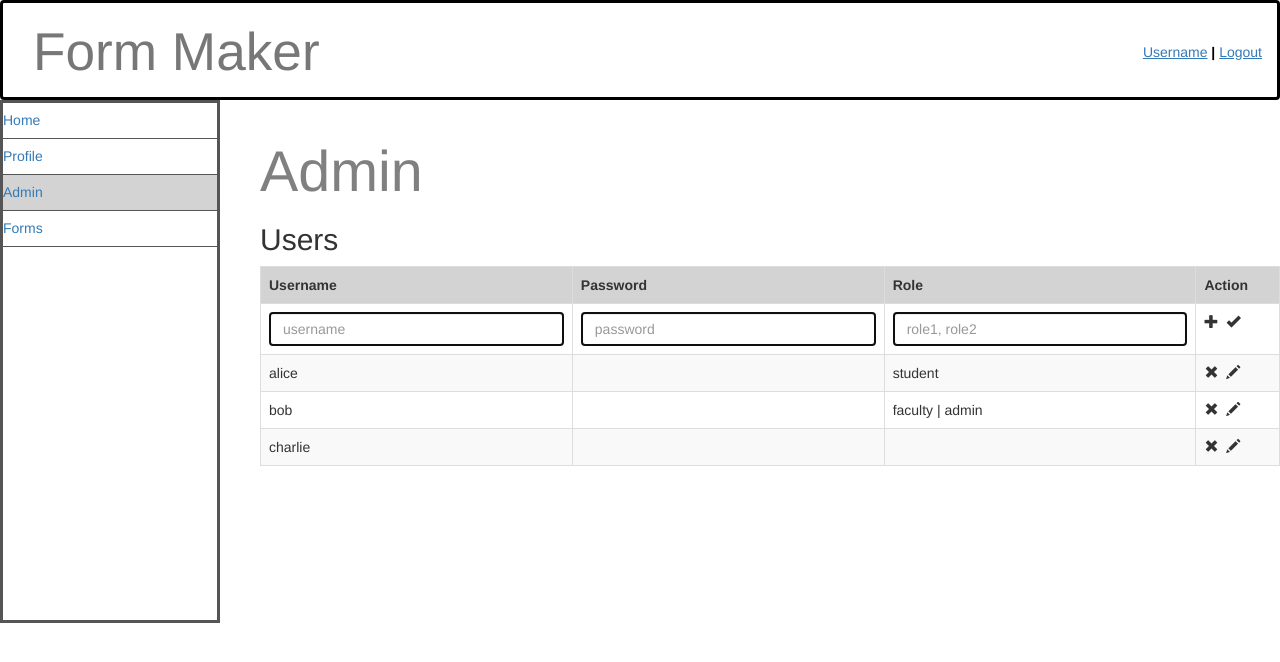
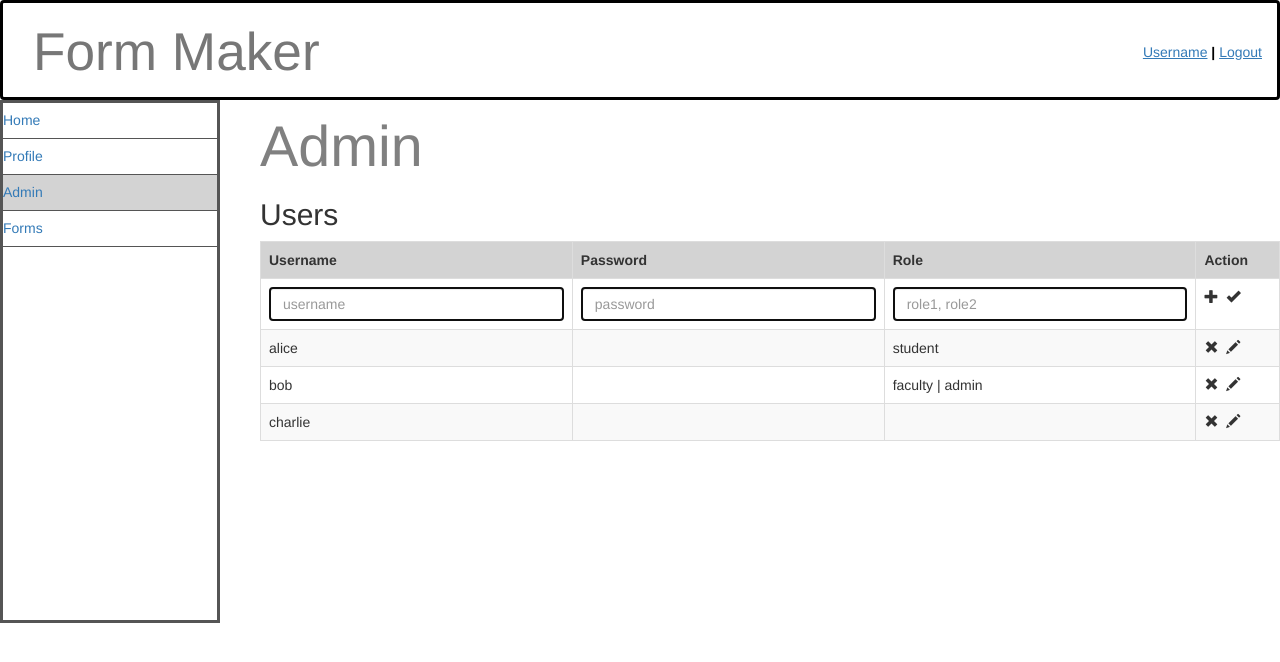
Before and after one commit to rishabhsrana/webdev, a website: page public/assignment/admin.html in a window 1280 px wide. Drawn offline with nearby package versions, Linux system fonts and the light colour scheme.

Commit message:
Assignment 1

```diff
--- a/public/assignment/admin.html
+++ b/public/assignment/admin.html
@@ -52,7 +52,7 @@
 <div class ="center"><h1></h1> </div>
     <div class="right">
         <div class="table-responsive">
-        <h1 class="h1f">Admin</h1>
+        <h1 class="h2f">Admin</h1>
         <h2>Users</h2>
  <table class="table table-striped table-bordered">
      <tr id="gr">
@@ -96,5 +96,6 @@
 
 
 
+
 </body>
 </html>
--- a/public/assignment/css/style.css
+++ b/public/assignment/css/style.css
@@ -41,8 +41,13 @@ td,th{
 .h1f{
     font-size: 410%;
     color: gray;
+ }
+
+.h2f{
+    font-size: 410%;
+    color: gray;
+    margin-top: -5px;
 }
-
 #header{
     border: 3px solid black;
     background-color: white;
```
